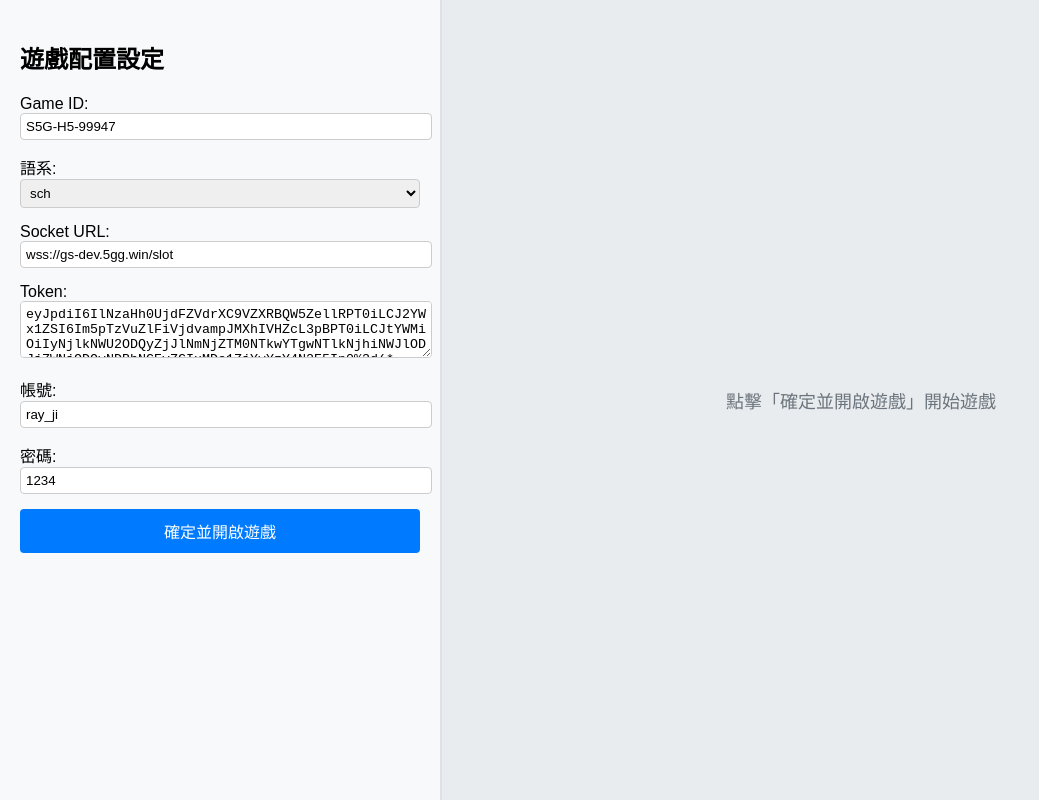
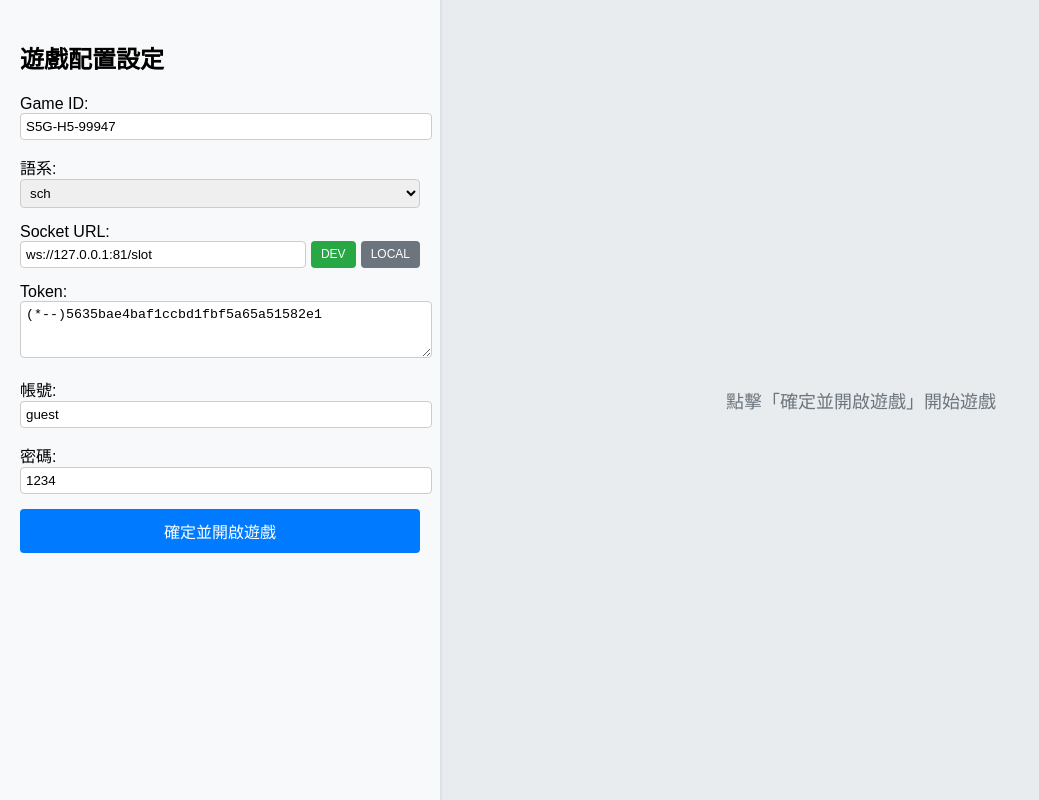
Before and after one commit to 5G-RayJi/DebugDEV, a plain HTML site: page index.html in a window 1280 px wide. Shown: the whole page, without its empty margins (0-1039 px from the left). Drawn offline with Linux system fonts and the light colour scheme.

Commit message:
調整預設值

```diff
--- a/index.html
+++ b/index.html
@@ -70,20 +70,54 @@
             <option value="eng">eng</option>
           </select>
         </div>
-
+        <!--value="wss://gs-dev.5gg.win/slot" (DEV) -->
         <div style="margin-bottom: 15px">
           <label for="socketUrl">Socket URL:</label><br />
+          <div style="display: flex; gap: 5px;">
             <input
               type="text"
               id="socketUrl"
-            value="wss://gs-dev.5gg.win/slot"
+              value="ws://127.0.0.1:81/slot"
               style="
-              width: 100%;
+                flex: 1;
                 padding: 5px;
                 border: 1px solid #ccc;
                 border-radius: 4px;
               "
             />
+            <button
+              type="button"
+              id="devButton"
+              style="
+                padding: 5px 10px;
+                font-size: 12px;
+                background-color: #28a745;
+                color: white;
+                border: none;
+                border-radius: 4px;
+                cursor: pointer;
+                white-space: nowrap;
+              "
+            >
+              DEV
+            </button>
+            <button
+              type="button"
+              id="localButton"
+              style="
+                padding: 5px 10px;
+                font-size: 12px;
+                background-color: #6c757d;
+                color: white;
+                border: none;
+                border-radius: 4px;
+                cursor: pointer;
+                white-space: nowrap;
+              "
+            >
+              LOCAL
+            </button>
+          </div>
         </div>
 
         <div style="margin-bottom: 15px">
@@ -98,8 +132,7 @@
               border-radius: 4px;
               resize: vertical;
             "
-          >
-eyJpdiI6IlNzaHh0UjdFZVdrXC9VZXRBQW5ZellRPT0iLCJ2YWx1ZSI6Im5pTzVuZlFiVjdvampJMXhIVHZcL3pBPT0iLCJtYWMiOiIyNjlkNWU2ODQyZjJlNmNjZTM0NTkwYTgwNTlkNjhiNWJlODJjZWNjODQyNDBhNGEyZGIxMDc1ZjYyYzY4N2E5In0%3d(*--)5635bae4baf1ccbd1fbf5a65a51582e1</textarea
+          >(*--)5635bae4baf1ccbd1fbf5a65a51582e1</textarea
           >
         </div>
 
@@ -108,7 +141,7 @@ eyJpdiI6IlNzaHh0UjdFZVdrXC9VZXRBQW5ZellRPT0iLCJ2YWx1ZSI6Im5pTzVuZlFiVjdvampJMXhI
           <input
             type="text"
             id="account"
-            value="ray_ji"
+            value="guest"
             style="
               width: 100%;
               padding: 5px;
@@ -183,6 +216,19 @@ eyJpdiI6IlNzaHh0UjdFZVdrXC9VZXRBQW5ZellRPT0iLCJ2YWx1ZSI6Im5pTzVuZlFiVjdvampJMXhI
         const gameFrame = document.getElementById("gameFrame");
         const placeholder = document.getElementById("placeholder");
         const controlPanel = document.getElementById("controlPanel");
+        const devButton = document.getElementById("devButton");
+        const localButton = document.getElementById("localButton");
+        const socketUrlInput = document.getElementById("socketUrl");
+
+        // DEV 按鈕點擊事件
+        devButton.addEventListener("click", function () {
+          socketUrlInput.value = "wss://gs-dev.5gg.win/slot";
+        });
+
+        // LOCAL 按鈕點擊事件
+        localButton.addEventListener("click", function () {
+          socketUrlInput.value = "ws://127.0.0.1:81/slot";
+        });
 
         // OK 按鈕點擊事件
         okButton.addEventListener("click", function () {
```
Lines whose indentation alone changed are shown as unchanged.
